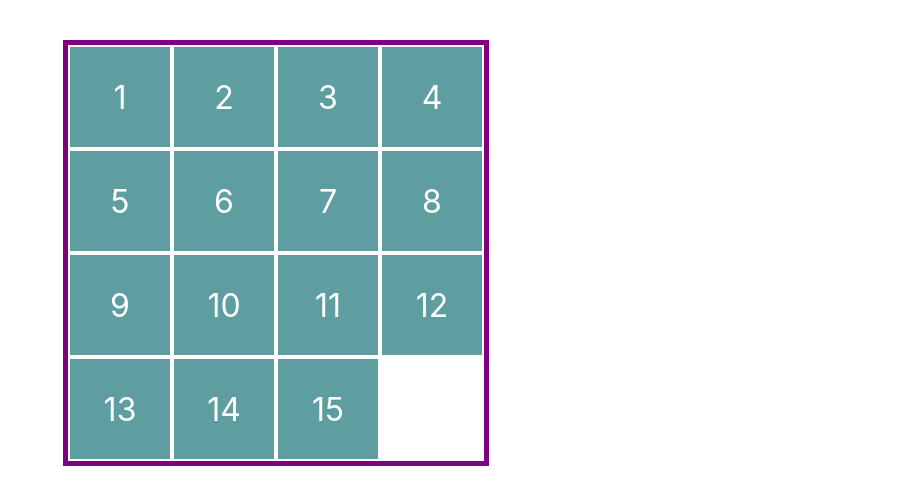
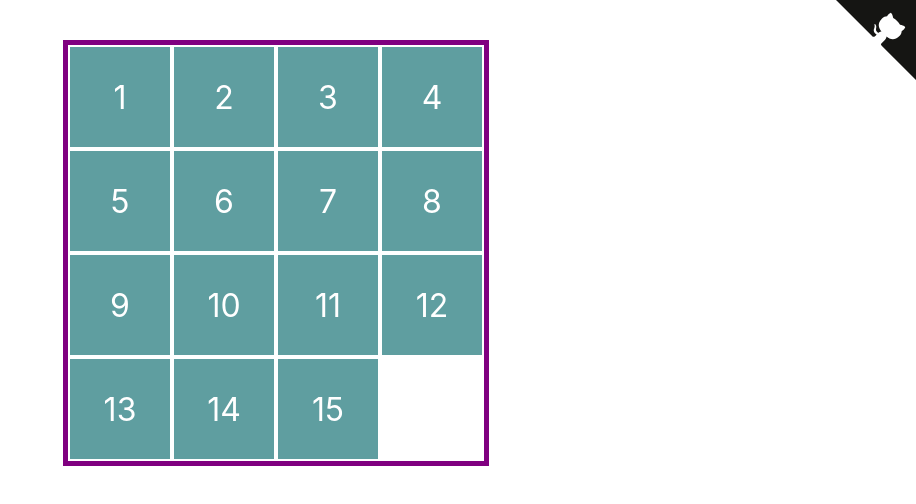
Before and after one commit to tsriram/15puzzle, a Svelte app: page / in a window 1280 px wide. Shown: the top 504 px of the page, without its empty margins (364-1280 px from the left). Built offline with nearby package versions, Linux system fonts and the light colour scheme.

Commit message:
add github corner

```diff
--- a/src/App.svelte
+++ b/src/App.svelte
@@ -1,4 +1,5 @@
 <script>
+  import GitHubCorner from "./GitHubCorner.svelte";
   import { flip } from "svelte/animate";
 
   // no fancy puzzle generation yet
@@ -84,4 +85,5 @@
       </div>
     {/each}
   </div>
+  <GitHubCorner />
 </main>
--- /dev/null
+++ b/src/GitHubCorner.svelte
@@ -0,0 +1,61 @@
+<style>
+  /* http://tholman.com/github-corners/ */
+  .github-corner:hover .octo-arm {
+    animation: octocat-wave 560ms ease-in-out;
+  }
+  @keyframes octocat-wave {
+    0%,
+    100% {
+      transform: rotate(0);
+    }
+    20%,
+    60% {
+      transform: rotate(-25deg);
+    }
+    40%,
+    80% {
+      transform: rotate(10deg);
+    }
+  }
+  @media (max-width: 500px) {
+    .github-corner:hover .octo-arm {
+      animation: none;
+    }
+    .github-corner .octo-arm {
+      animation: octocat-wave 560ms ease-in-out;
+    }
+  }
+</style>
+
+<a
+  href="https://github.com/tsriram/15puzzle-ui-svelte"
+  class="github-corner"
+  aria-label="View source on GitHub">
+  <svg
+    width="80"
+    height="80"
+    viewBox="0 0 250 250"
+    style=" fill: #151513; color: #fff; position: absolute; top: 0; border: 0;
+    right: 0; "
+    aria-hidden="true">
+    <path d="M0,0 L115,115 L130,115 L142,142 L250,250 L250,0 Z" />
+    <path
+      d="M128.3,109.0 C113.8,99.7 119.0,89.6 119.0,89.6 C122.0,82.7 120.5,78.6
+      120.5,78.6 C119.2,72.0 123.4,76.3 123.4,76.3 C127.3,80.9 125.5,87.3
+      125.5,87.3 C122.9,97.6 130.6,101.9 134.4,103.2"
+      fill="currentColor"
+      style="transform-origin: 130px 106px;"
+      class="octo-arm" />
+    <path
+      d="M115.0,115.0 C114.9,115.1 118.7,116.5 119.8,115.4 L133.7,101.6
+      C136.9,99.2 139.9,98.4 142.2,98.6 C133.8,88.0 127.5,74.4 143.8,58.0
+      C148.5,53.4 154.0,51.2 159.7,51.0 C160.3,49.4 163.2,43.6 171.4,40.1
+      C171.4,40.1 176.1,42.5 178.8,56.2 C183.1,58.6 187.2,61.8 190.9,65.4
+      C194.5,69.0 197.7,73.2 200.1,77.6 C213.8,80.2 216.3,84.9 216.3,84.9
+      C212.7,93.1 206.9,96.0 205.4,96.6 C205.1,102.4 203.0,107.8 198.3,112.5
+      C181.9,128.9 168.3,122.5 157.7,114.1 C157.9,116.9 156.7,120.9 152.7,124.9
+      L141.0,136.5 C139.8,137.7 141.6,141.9 141.8,141.8 Z"
+      fill="currentColor"
+      class="octo-body" />
+  </svg>
+</a>
```
Also changed, not shown: public/global.css (+10 -5 lines).
